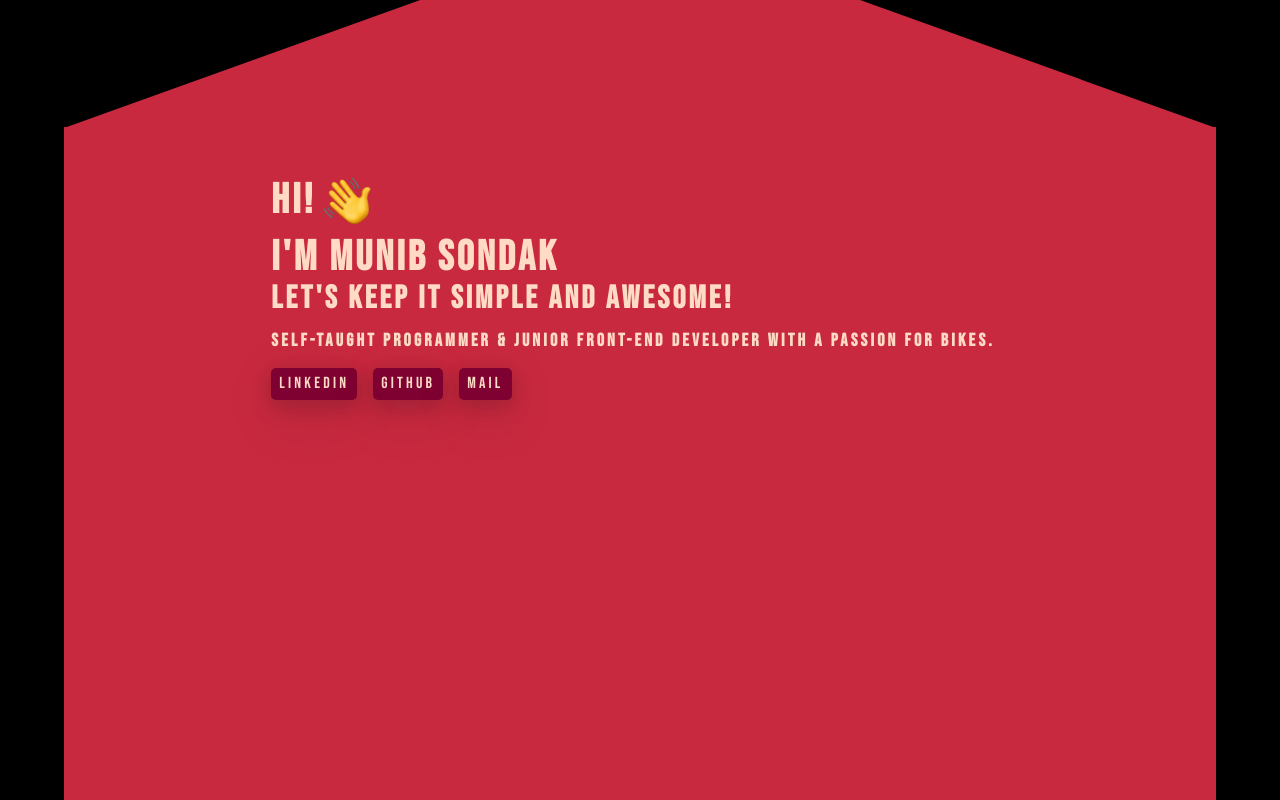
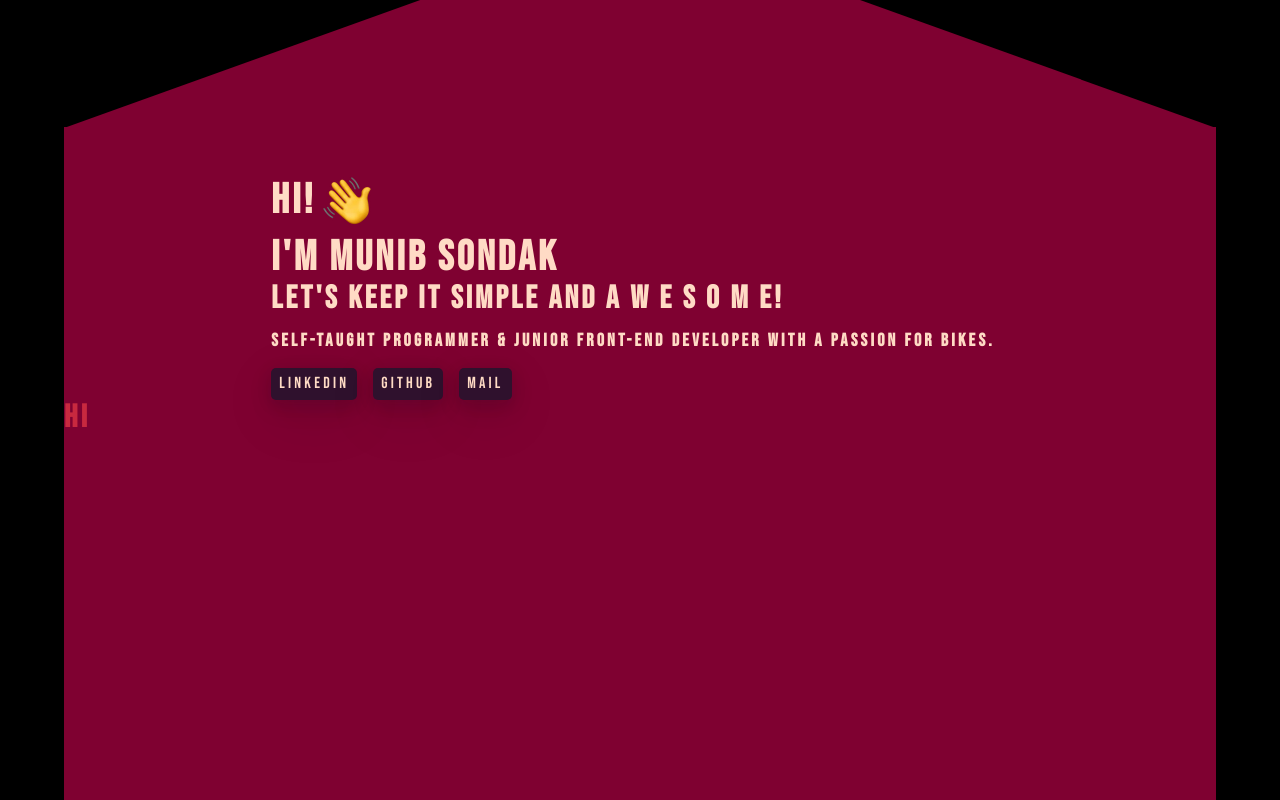
Before and after one commit to Munib36/folio, a React (Vite) app: page / in a window 1280 px wide. Shown: the part 880-1680 px from the top of the page. Built offline with nearby package versions, Linux system fonts and the light colour scheme.

Commit message:
did some stuff on folio

```diff
--- a/index.html
+++ b/index.html
@@ -51,6 +51,5 @@
 
 
     <script type="module" src="/src/main.jsx"></script>
-    <script src="/src/circle.js"></script>
   </body>
 </html>
--- a/src/App.jsx
+++ b/src/App.jsx
@@ -2,10 +2,16 @@ import { useState } from 'react'
 import About from "./components/about.jsx"
 import "./react-comp-css/about.css"
 
+import Projects from "./components/projects.jsx"
+import "./react-comp-css/projects.css"
+
 function App() {
 
   return (
-    <About />
+    <>
+      <About />
+      <Projects />
+    </>
   )
 }
 
--- a/src/circle.js
+++ b/src/circle.js
@@ -1,69 +0,0 @@
-let opacity = 1;
-let y = window.scrollY;
-let circle = document.getElementById("circle")
-let triangle = document.getElementById("triangle")
-
-if(y > 400){
-    opacity = 0;
-    circle.style.opacity = opacity;
-}else{
-    opacity = 1 - (y/400);
-    circle.style.opacity = opacity;
-}
-
-window.addEventListener("scroll",()=>{
-    y = window.scrollY;
-    if(y > 400){
-        opacity = 0;
-        circle.style.opacity = opacity;
-    }else{
-        opacity = 1 - (y/400);
-        circle.style.opacity = opacity;
-
-    }
-})
-
-function contact() {
-    window.scroll(0, window.scrollY + 100);
-}
-
-
-
-
-let blur = document.querySelectorAll("#blur");
-let btn = document.getElementById("check")
-
-btn.addEventListener("change", ()=>{
-    if (btn.checked) {
-        blur.forEach(element => {
-            element.style.filter = "blur(3px)"
-        });
-      } else {
-        blur.forEach(element => {
-            element.style.filter = "blur(0px)"
-        });
-      }
-})
-
-
-
-
-
-// this is weird i know but it removes the navbar when its too low
-
-window.addEventListener("scroll",()=>{
-    y = window.scrollY;
-    if(y > window.innerHeight){ // i put window.innerHeight for responsiveness
-        document.getElementById("nav").style.display = "none"
-        blur.forEach(element => { //this blur because its kinda indirect but i cant do anything abt it
-            element.style.filter = "blur(0px)"
-        });
-    }else{
-        document.getElementById("nav").style.display = "block"
-        if(btn.checked){ // same here but it checks first if its checked
-            blur.forEach(element => {
-                element.style.filter = "blur(3px)"
-            });
-        }
-    }
-})
--- a/src/comp-css/nav.css
+++ b/src/comp-css/nav.css
@@ -80,7 +80,6 @@
 }
 @media (max-width: 650px) {
     .nav{
-      /* background: linear-gradient(to bottom, rgba(30, 30, 30, 0.5),rgba(30, 30, 30, 0.3), transparent); */
       position: fixed;
     }
     .checkbtn{
@@ -124,11 +123,15 @@
   }
   .nav__list-container li{
     display: block;
-    margin: 50px 0;
     line-height: 30px;
+    /* background-color: green; */
+    margin-inline: 30%;
   }
   .nav__list-container li a{
     font-size: 20px;
+    padding: 20px 30px;
+    /* background-color: red; */
+    display: inline-block;
   }
   .nav__list--a:hover, .nav__list--a.active{
     background: none;
--- a/src/comp-css/page.css
+++ b/src/comp-css/page.css
@@ -2,7 +2,7 @@
 :root{
     --triangle-size-value: calc(15vw + 15px);
 
-    --page-background-color: var(--primary-color)
+    --page-background-color: var(--quadrary-color)
 }
 
 .page{
--- a/src/components/about.jsx
+++ b/src/components/about.jsx
@@ -6,7 +6,7 @@ export default function About(){
         <div className="about" id="about">
             <div className="about__hi"><h1>Hi!</h1> <img src={image} /></div>
             <h1>I'm Munib Sondak</h1>
-            <h2>Let's keep it simple and awesome!</h2>
+            <h2>Let's keep it simple and A W E S O M E!</h2>
             <h3>Self-taught Programmer & Junior Front-End Developer with a passion for bikes.</h3>
             <div className="about__buttons-container">
                 <button className="about__buttons--buttons">LinkedIn</button>
--- /dev/null
+++ b/src/components/projects.jsx
@@ -0,0 +1,7 @@
+
+
+export default function Projects(){
+    return(
+        <h1>hi</h1>
+    )
+}
--- a/src/main.jsx
+++ b/src/main.jsx
@@ -1,6 +1,85 @@
 import React from 'react'
 import ReactDOM from 'react-dom/client'
 import App from './App.jsx'
+
+let opacity = 1;
+let y = window.scrollY;
+let circle = document.getElementById("circle")
+let triangle = document.getElementById("triangle")
+
+if(y > 400){
+    opacity = 0;
+    circle.style.opacity = opacity;
+}else{
+    opacity = 1 - (y/400);
+    circle.style.opacity = opacity;
+}
+
+window.addEventListener("scroll",()=>{
+    y = window.scrollY;
+    if(y > 400){
+        opacity = 0;
+        circle.style.opacity = opacity;
+    }else{
+        opacity = 1 - (y/400);
+        circle.style.opacity = opacity;
+
+    }
+})
+
+function contact() {
+    window.scroll(0, window.scrollY + 100);
+}
+
+
+
+
+let blur = document.querySelectorAll("#blur");
+let btn = document.getElementById("check")
+
+btn.addEventListener("change", ()=>{
+    if (btn.checked) {
+        blur.forEach(element => {
+            element.style.filter = "blur(3px)"
+        });
+      } else {
+        blur.forEach(element => {
+            element.style.filter = "blur(0px)"
+        });
+      }
+})
+
+
+
+
+
+//! this is weird i know but it removes the navbar when its too low
+
+window.addEventListener("scroll",()=>{
+    y = window.scrollY;
+    if(y > window.innerHeight){ // i put window.innerHeight for responsiveness
+        document.getElementById("nav").style.display = "none"
+        blur.forEach(element => { //this blur because its kinda indirect but i cant do anything abt it
+            element.style.filter = "blur(0px)"
+        });
+    }else{
+        document.getElementById("nav").style.display = "block"
+        if(btn.checked){ // same here but it checks first if its checked
+            blur.forEach(element => {
+                element.style.filter = "blur(3px)"
+            });
+
+        }
+    }
+})
+//! checks for change of width (just small bug but sure)
+window.addEventListener("resize", ()=>{
+
+})
+
+
+
+
 
 
 
--- a/src/react-comp-css/about.css
+++ b/src/react-comp-css/about.css
@@ -46,7 +46,7 @@
     padding: 4px 8px;
     border: none;
     border-radius: 5px;
-    background-color: var(--quadrary-color);
+    background-color: var(--thirdary-color);
     box-shadow: rgba(17, 17, 26, 0.1) 0px 4px 16px, rgba(17, 17, 26, 0.1) 0px 8px 24px, rgba(17, 17, 26, 0.1) 0px 16px 56px;
     cursor: pointer;
     color: var(--light-color);
```
Also changed, not shown: src/react-comp-css/projects.css (added).
